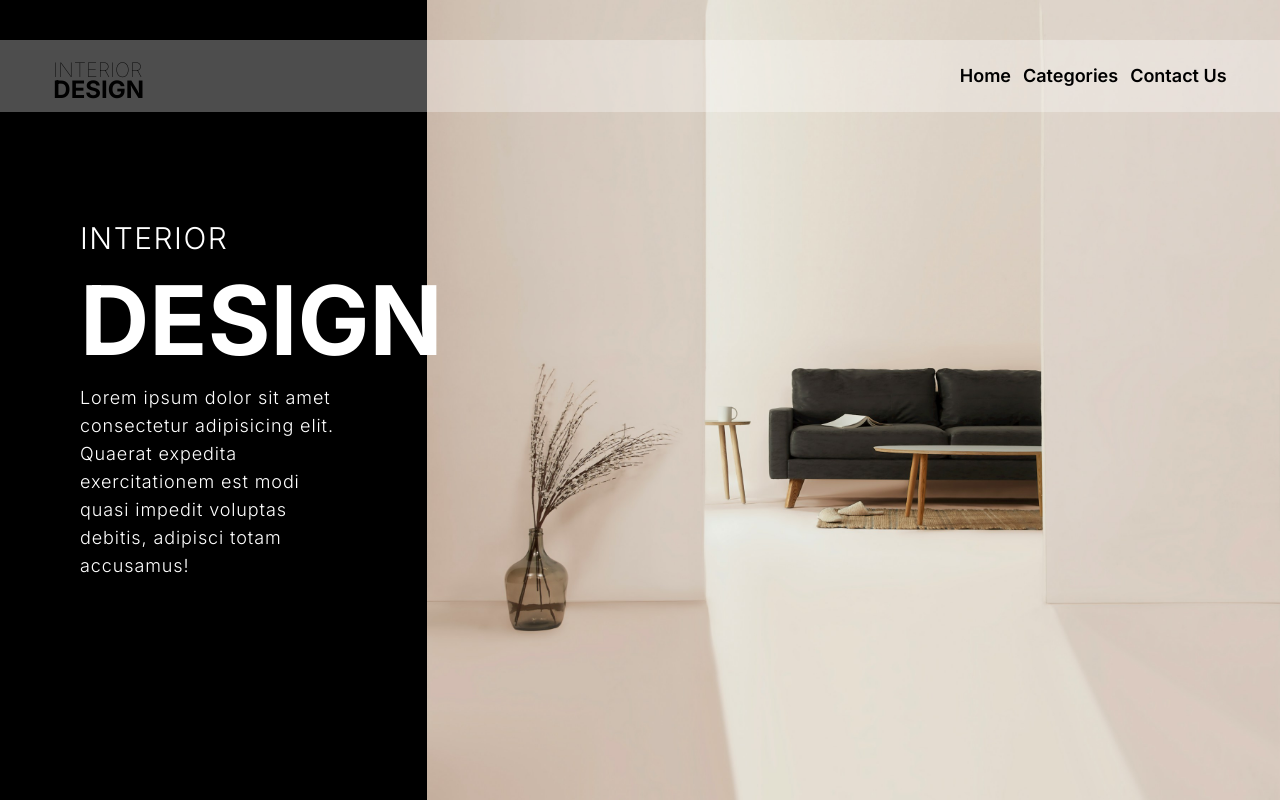
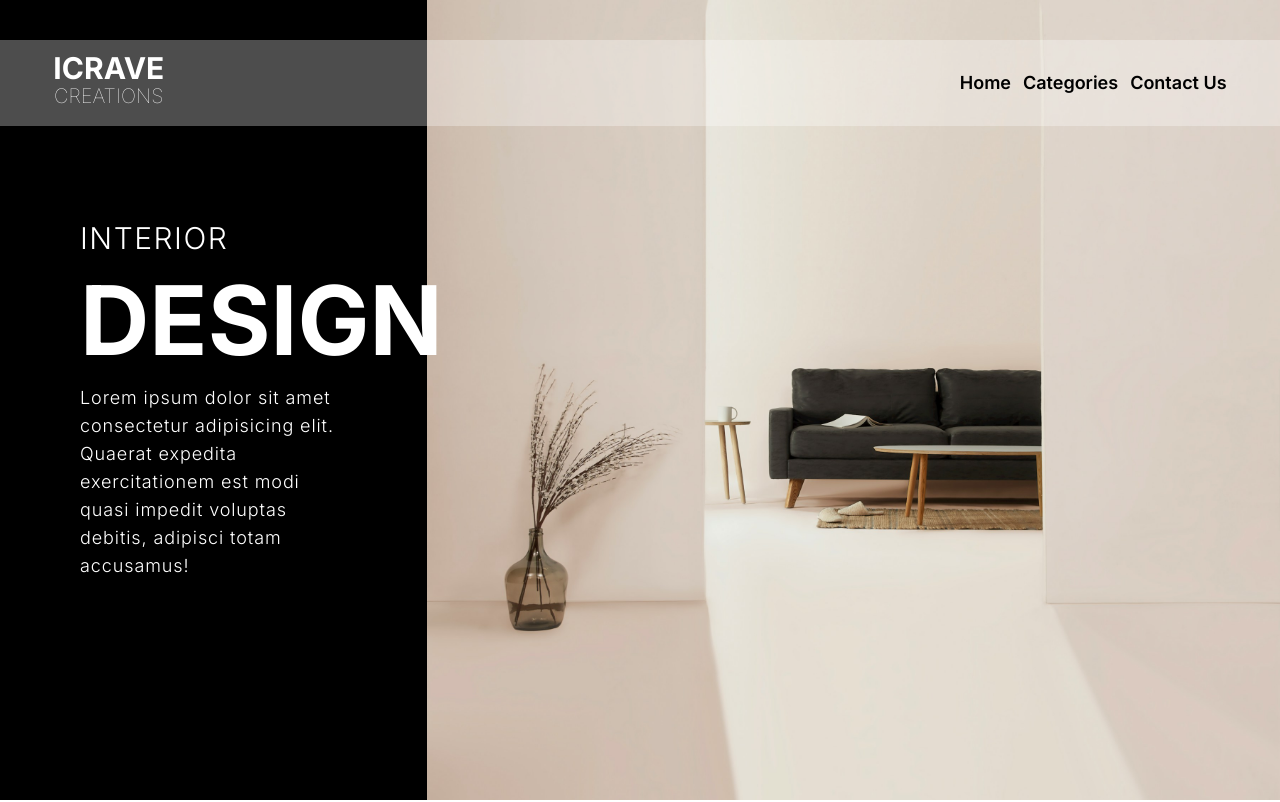
Before and after one commit to ravinainn/interiordesign, a Next.js app: page / in a window 1280 px wide. Shown: the top 802 px of the page. Built offline with nearby package versions, Linux system fonts and the light colour scheme.

Commit message:
changed logo

```diff
--- a/app/_components/footer.js
+++ b/app/_components/footer.js
@@ -1,9 +1,10 @@
 export default function Footer() {
   return (
     <div className="flex justify-center  gap-32 flex-wrap items-center pb-20">
-      <div className="text-7xl font-bold">
-        <span className="text-6xl font-thin ">INTERIOR</span>
-        <br /> DESIGN
+      <div className="text-7xl font-bold leading-10">
+        ICRAVE
+        <br />
+        <span className="text-5xl font-thin ">CREATIONS</span>
       </div>
 
       <div>
--- a/app/_components/navbar.js
+++ b/app/_components/navbar.js
@@ -14,9 +14,10 @@ export default function NavBar() {
   return (
     <div className="md:absolute top-10 bg-white bg-opacity-30 w-screen z-50 py-4 ">
       <div className=" flex justify-between flex-wrap items-center w-11/12 mx-auto ">
-        <div className="text-2xl font-bold leading-3 ">
-          <span className="text-xl font-thin ">INTERIOR</span>
-          <br /> DESIGN
+        <div className="text-white text-3xl font-bold leading-6 text-center ">
+          ICRAVE
+          <br />
+          <span className="text-xl font-thin ">CREATIONS</span>
         </div>
         <button className="md:hidden focus:outline-none" onClick={toggleNav}>
           {isOpen ? <RxCross2 className="z-50" /> : <IoMenu className="z-50" />}
```
